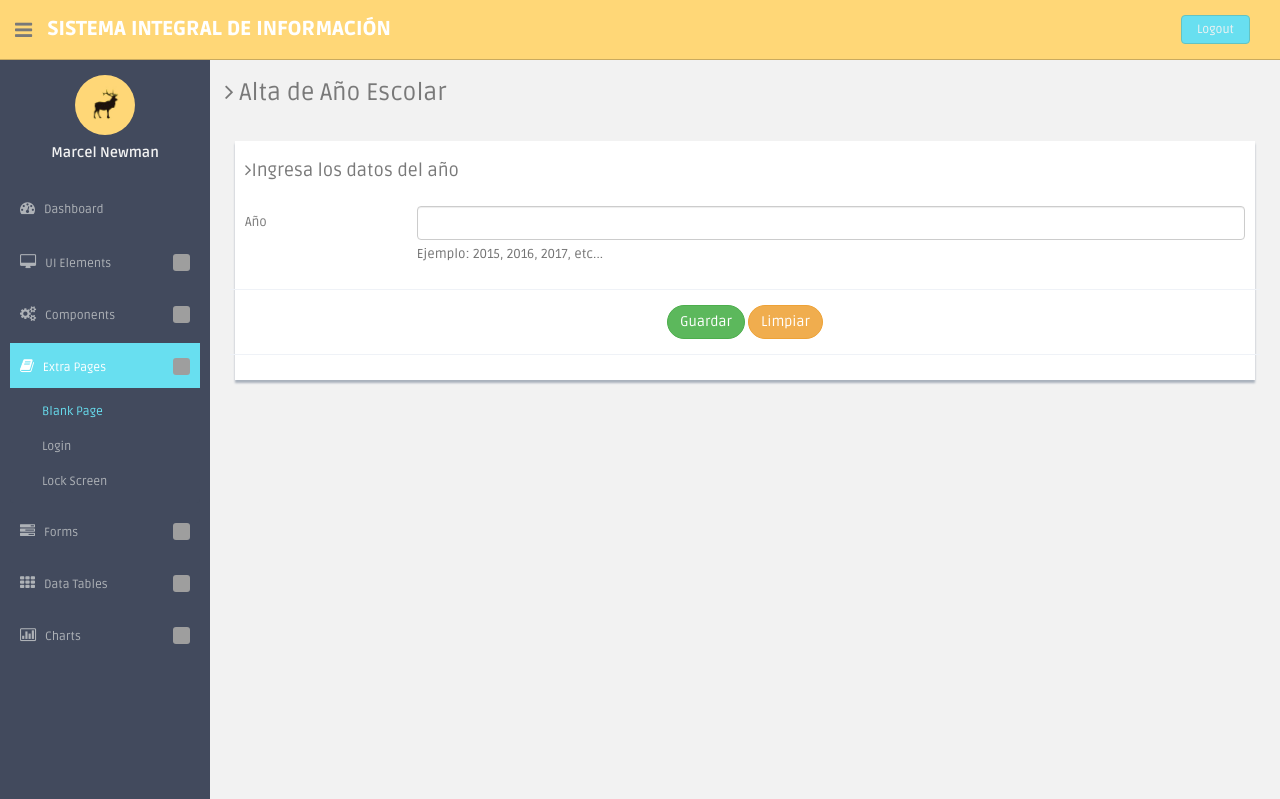
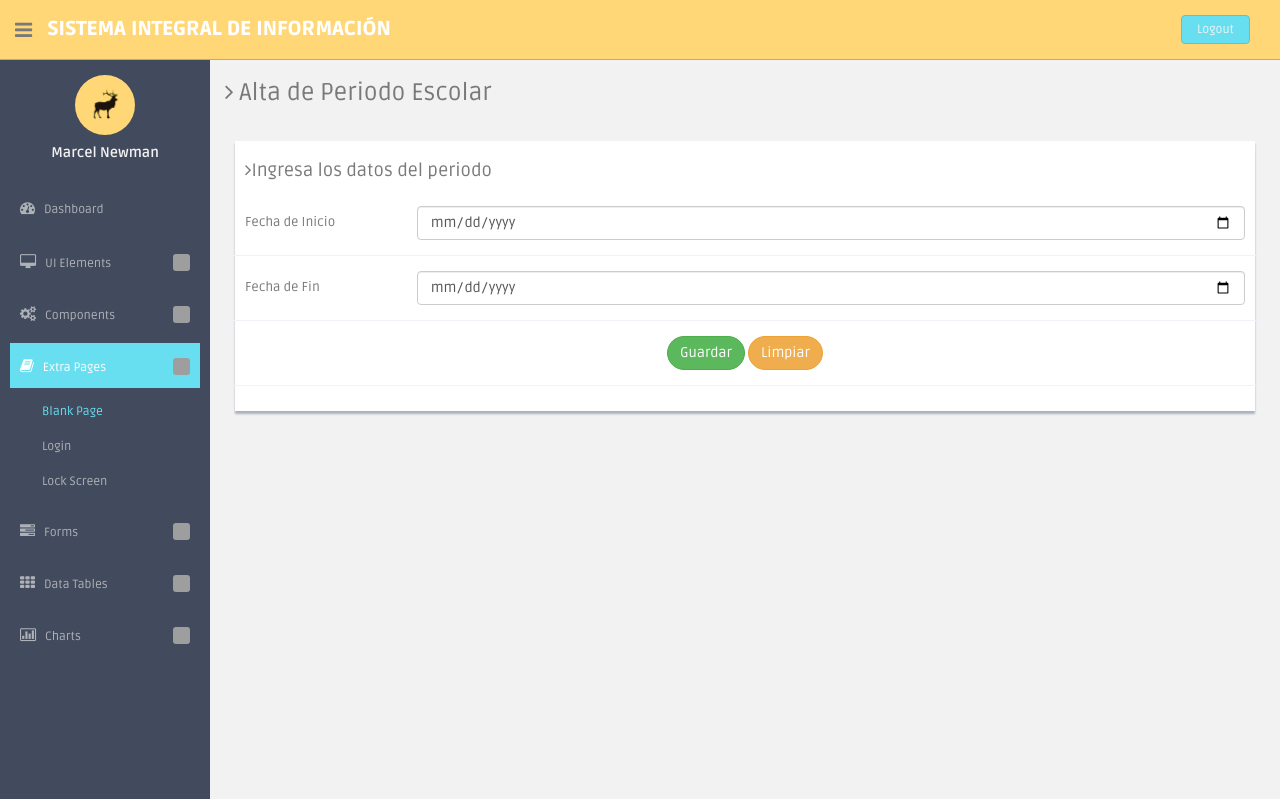
Before and after one commit to mrooti/sii, a PHP site: page /system/alta_periodo.php in a window 1280 px wide. Shown: the top 799 px of the page. Run offline with PHP 8.4, Linux system fonts and the light colour scheme; grey boxes are pictures that could not be loaded.

Commit message:
Modificaciones a Periodo

```diff
--- a/system/alta_periodo.php
+++ b/system/alta_periodo.php
@@ -1,7 +1,7 @@
 <!DOCTYPE html>
 <html lang="es">
   <head>
-    <title>Alta de Año Escolar</title>
+    <title>Alta de Periodo</title>
   <?php
       include("../control/connection.php");
       include("../estructura/head.php");
@@ -34,17 +34,22 @@
       <!--main content start-->
       <section id="main-content">
           <section class="wrapper site-min-height">
-          	<h3><i class="fa fa-angle-right"></i> Alta de Año Escolar</h3>
+          	<h3><i class="fa fa-angle-right"></i> Alta de Periodo Escolar</h3>
           	<div class="row mt">
           		<div class="col-lg-12">
             		<div class="form-panel">
-                      <h4 class="mb"><i class="fa fa-angle-right"></i>Ingresa los datos del año</h4>
+                      <h4 class="mb"><i class="fa fa-angle-right"></i>Ingresa los datos del periodo</h4>
                       <form class="form-horizontal style-form" method="post" id="formulario" enctype="multipart/form-data">
                           <div class="form-group">
-                              <label class="col-sm-2 col-sm-2 control-label">Año</label>
+                              <label class="col-sm-2 col-sm-2 control-label">Fecha de Inicio</label>
                               <div class="col-sm-10">
-                                  <input type="number" class="form-control" name="ano" id="ano" required>
-                                   <span class="help-block">Ejemplo: 2015, 2016, 2017, etc...</span>
+                                  <input type="date" class="form-control" name="inicio" id="inicio" required>
+                              </div>
+                          </div>
+                          <div class="form-group">
+                              <label class="col-sm-2 col-sm-2 control-label">Fecha de Fin</label>
+                              <div class="col-sm-10">
+                                  <input type="date" class="form-control" name="Fin" id="Fin" required>
                               </div>
                           </div>
                           <div class="form-group">
@@ -93,7 +98,7 @@
           }
         }).done(function(data){
             if(data.indexOf("success")>=0){
-              $("#info").html("<h3>Año Agregado Correctamente</h3>");
+              $("#info").html("<h3>Periodo Agregado Correctamente</h3>");
               $("#info").slideDown(2000);
               $("#info").slideUp(2000);
               return false;
```
Also changed, not shown: control/ajax.php (+5 -4 lines).
